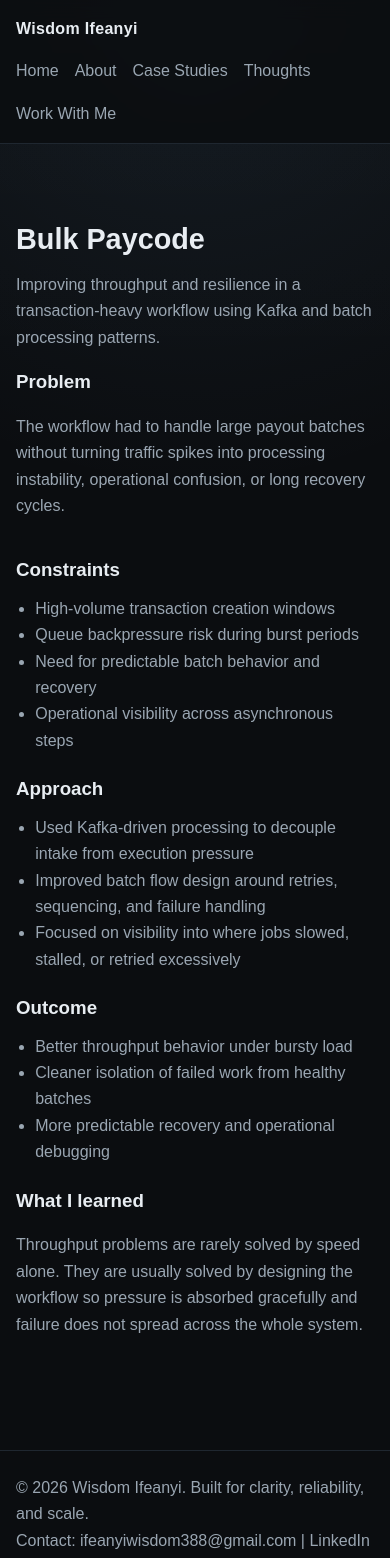
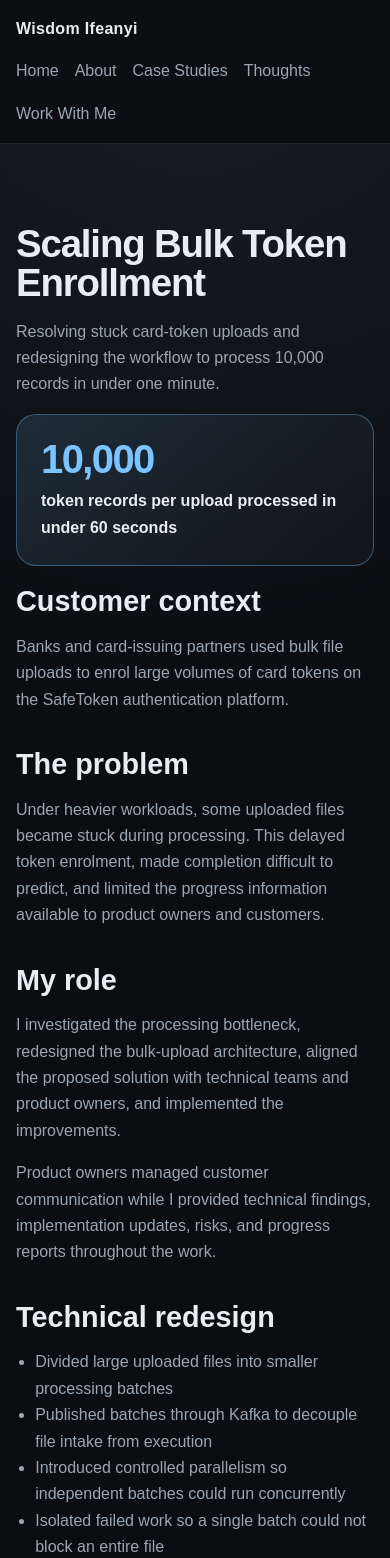
Before and after one commit to wisdom99/wisdom-portfolio, a Next.js app: page /case-studies/bulk-paycode in a window 390 px wide. Shown: the top 1558 px of the page. Built offline with nearby package versions, Linux system fonts and the light colour scheme.

Commit message:
Reframe portfolio around forward-deployed engineering

```diff
--- a/app/case-studies/bulk-paycode/page.tsx
+++ b/app/case-studies/bulk-paycode/page.tsx
@@ -3,9 +3,9 @@ import { Section } from '@/components/section'
 import { createPageMetadata } from '@/lib/metadata'
 
 export const metadata: Metadata = createPageMetadata({
-  title: 'Bulk Paycode',
+  title: 'Bulk Token Enrollment',
   description:
-    'Case study on improving throughput and resilience in a transaction-heavy payout workflow using Kafka and batch processing patterns.',
+    'How a Kafka-based processing redesign resolved stuck bulk token uploads and processed 10,000 records in under one minute.',
   path: '/case-studies/bulk-paycode'
 })
 
@@ -13,53 +13,77 @@ export default function BulkPaycodeCaseStudyPage() {
   return (
     <div className="container page">
       <Section
-        title="Bulk Paycode"
-        intro="Improving throughput and resilience in a transaction-heavy workflow using Kafka and batch processing patterns."
+        headingLevel="h1"
+        title="Scaling Bulk Token Enrollment"
+        intro="Resolving stuck card-token uploads and redesigning the workflow to process 10,000 records in under one minute."
       >
         <div className="stack">
+          <div className="outcome-highlight">
+            <strong className="outcome-value">10,000</strong>
+            <span className="outcome-label">token records per upload processed in under 60 seconds</span>
+          </div>
+
           <div>
-            <h3>Problem</h3>
+            <h2>Customer context</h2>
             <p>
-              The workflow had to handle large payout batches without turning
-              traffic spikes into processing instability, operational confusion,
-              or long recovery cycles.
+              Banks and card-issuing partners used bulk file uploads to enrol
+              large volumes of card tokens on the SafeToken authentication
+              platform.
             </p>
           </div>
 
           <div>
-            <h3>Constraints</h3>
+            <h2>The problem</h2>
+            <p>
+              Under heavier workloads, some uploaded files became stuck during
+              processing. This delayed token enrolment, made completion difficult
+              to predict, and limited the progress information available to
+              product owners and customers.
+            </p>
+          </div>
+
+          <div>
+            <h2>My role</h2>
+            <p>
+              I investigated the processing bottleneck, redesigned the bulk-upload
+              architecture, aligned the proposed solution with technical teams and
+              product owners, and implemented the improvements.
+            </p>
+            <p>
+              Product owners managed customer communication while I provided
+              technical findings, implementation updates, risks, and progress
+              reports throughout the work.
+            </p>
+          </div>
+
+          <div>
+            <h2>Technical redesign</h2>
             <ul className="list">
-              <li>High-volume transaction creation windows</li>
-              <li>Queue backpressure risk during burst periods</li>
-              <li>Need for predictable batch behavior and recovery</li>
-              <li>Operational visibility across asynchronous steps</li>
+              <li>Divided large uploaded files into smaller processing batches</li>
+              <li>Published batches through Kafka to decouple file intake from execution</li>
+              <li>Introduced controlled parallelism so independent batches could run concurrently</li>
+              <li>Isolated failed work so a single batch could not block an entire file</li>
+              <li>Improved progress tracking, retry behavior, and operational visibility</li>
             </ul>
           </div>
 
           <div>
-            <h3>Approach</h3>
+            <h2>Outcome</h2>
             <ul className="list">
-              <li>Used Kafka-driven processing to decouple intake from execution pressure</li>
-              <li>Improved batch flow design around retries, sequencing, and failure handling</li>
-              <li>Focused on visibility into where jobs slowed, stalled, or retried excessively</li>
+              <li>Resolved the stuck-file processing problem</li>
+              <li>Processed 10,000 token records per upload in under one minute</li>
+              <li>Created a more scalable and resilient enrolment workflow</li>
+              <li>Provided clearer progress information for technical teams, product owners, and customers</li>
             </ul>
           </div>
 
           <div>
-            <h3>Outcome</h3>
-            <ul className="list">
-              <li>Better throughput behavior under bursty load</li>
-              <li>Cleaner isolation of failed work from healthy batches</li>
-              <li>More predictable recovery and operational debugging</li>
-            </ul>
-          </div>
-
-          <div>
-            <h3>What I learned</h3>
+            <h2>What this demonstrates</h2>
             <p>
-              Throughput problems are rarely solved by speed alone. They are
-              usually solved by designing the workflow so pressure is absorbed
-              gracefully and failure does not spread across the whole system.
+              The work combined customer-impact investigation, distributed-system
+              design, stakeholder alignment, implementation ownership, and
+              progress management. It solved the immediate customer problem while
+              addressing the architectural limitation that caused it.
             </p>
           </div>
         </div>
--- a/app/case-studies/llm-failure-analysis/page.tsx
+++ b/app/case-studies/llm-failure-analysis/page.tsx
@@ -13,6 +13,7 @@ export default function LlmFailureAnalysisCaseStudyPage() {
   return (
     <div className="container page">
       <Section
+        headingLevel="h1"
         title="LLM Failure Analysis"
         intro="A study of systematic reasoning failures and robustness gaps in AI systems."
       >
--- a/app/globals.css
+++ b/app/globals.css
@@ -103,6 +103,11 @@ h1 {
   letter-spacing: -0.03em;
   max-width: 11ch;
   margin: 0 0 1rem;
+}
+
+.page h1 {
+  max-width: 18ch;
+  font-size: clamp(2.4rem, 6vw, 3.8rem);
 }
 
 h2 {
@@ -232,6 +237,29 @@ li {
   gap: 1.25rem;
 }
 
+.outcome-highlight {
+  display: flex;
+  align-items: baseline;
+  gap: 1rem;
+  padding: 1.5rem;
+  border: 1px solid rgba(124, 196, 255, 0.35);
+  border-radius: 20px;
+  background: linear-gradient(135deg, rgba(124, 196, 255, 0.14), rgba(18, 22, 27, 0.95));
+}
+
+.outcome-value {
+  color: var(--accent);
+  font-size: clamp(2.5rem, 7vw, 4rem);
+  line-height: 1;
+  letter-spacing: -0.04em;
+}
+
+.outcome-label {
+  max-width: 24rem;
+  color: var(--text);
+  font-weight: 700;
+}
+
 .list {
   padding-left: 1.2rem;
   margin: 0;
@@ -341,6 +369,12 @@ li {
     gap: 0.4rem;
   }
 
+  .outcome-highlight {
+    align-items: flex-start;
+    flex-direction: column;
+    gap: 0.6rem;
+  }
+
   .stack-label {
     min-width: unset;
   }
--- a/app/thoughts/page.tsx
+++ b/app/thoughts/page.tsx
@@ -47,6 +47,7 @@ export default function ThoughtsPage() {
   return (
     <div className="container page">
       <Section
+        headingLevel="h1"
         title="Thoughts"
         intro="A running collection of thoughts on responsibility, growth, engineering, and the mental shifts that happen when life stops feeling theoretical."
       >
--- a/app/work-with-me/page.tsx
+++ b/app/work-with-me/page.tsx
@@ -14,6 +14,7 @@ export default function WorkWithMePage() {
   return (
     <div className="container page">
       <Section
+        headingLevel="h1"
         title="Work With Me"
         intro="I work with teams building systems where backend quality matters — especially around reliability, scale, operational clarity, and delivery under constraints."
       >
--- a/components/section.tsx
+++ b/components/section.tsx
@@ -2,12 +2,20 @@ type SectionProps = {
   title: string
   intro?: string
   children?: React.ReactNode
+  headingLevel?: 'h1' | 'h2'
 }
 
-export function Section({ title, intro, children }: SectionProps) {
+export function Section({
+  title,
+  intro,
+  children,
+  headingLevel = 'h2'
+}: SectionProps) {
+  const Heading = headingLevel
+
   return (
     <section className="section">
-      <h2>{title}</h2>
+      <Heading>{title}</Heading>
       {intro ? <p className="section-intro">{intro}</p> : null}
       {children}
     </section>
```
Also changed, not shown: app/about/page.tsx (+21 -16 lines), app/case-studies/page.tsx (+6 -5 lines), app/case-studies/safetoken-3ds/page.tsx (+24 -11 lines), app/page.tsx (+25 -25 lines).
